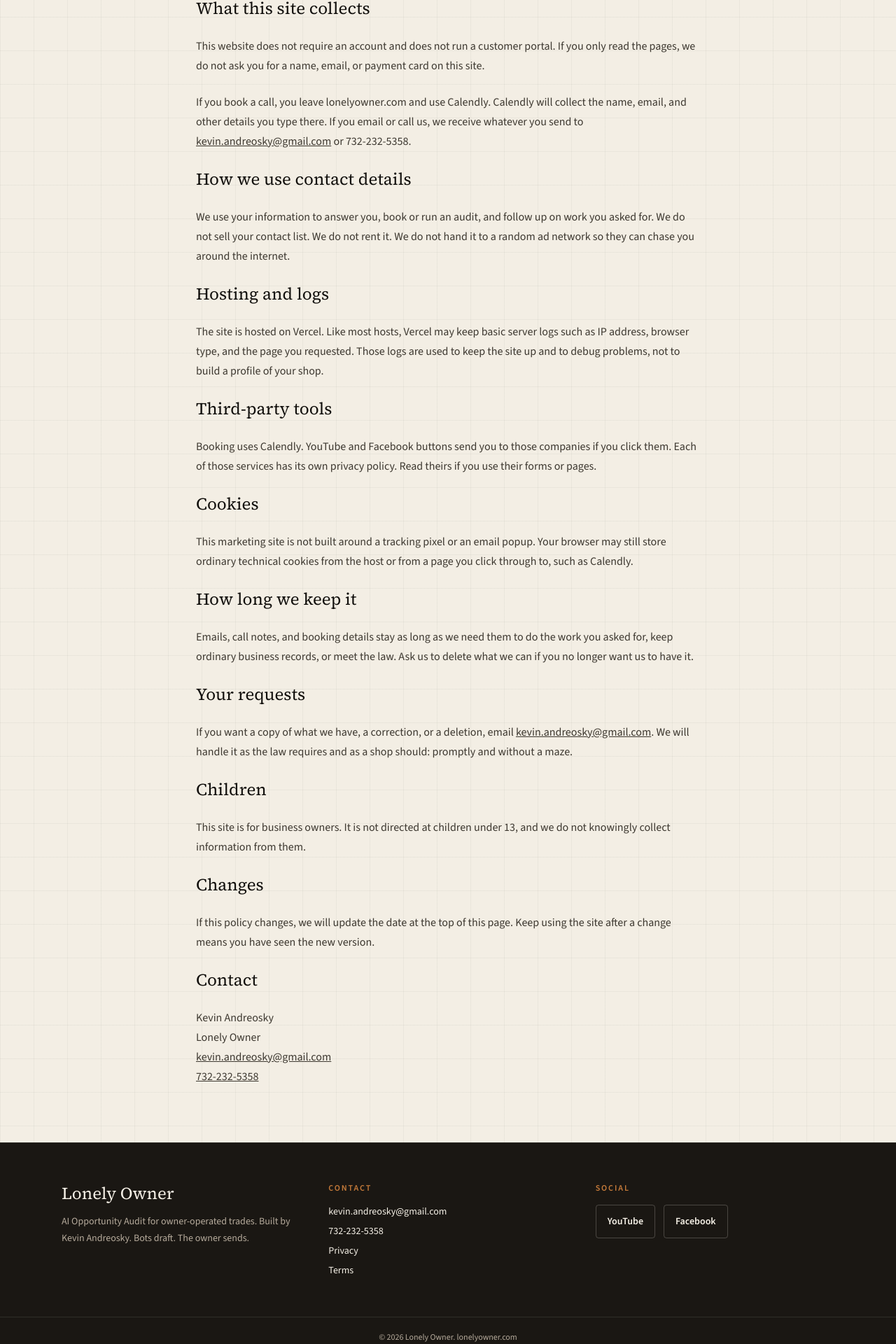
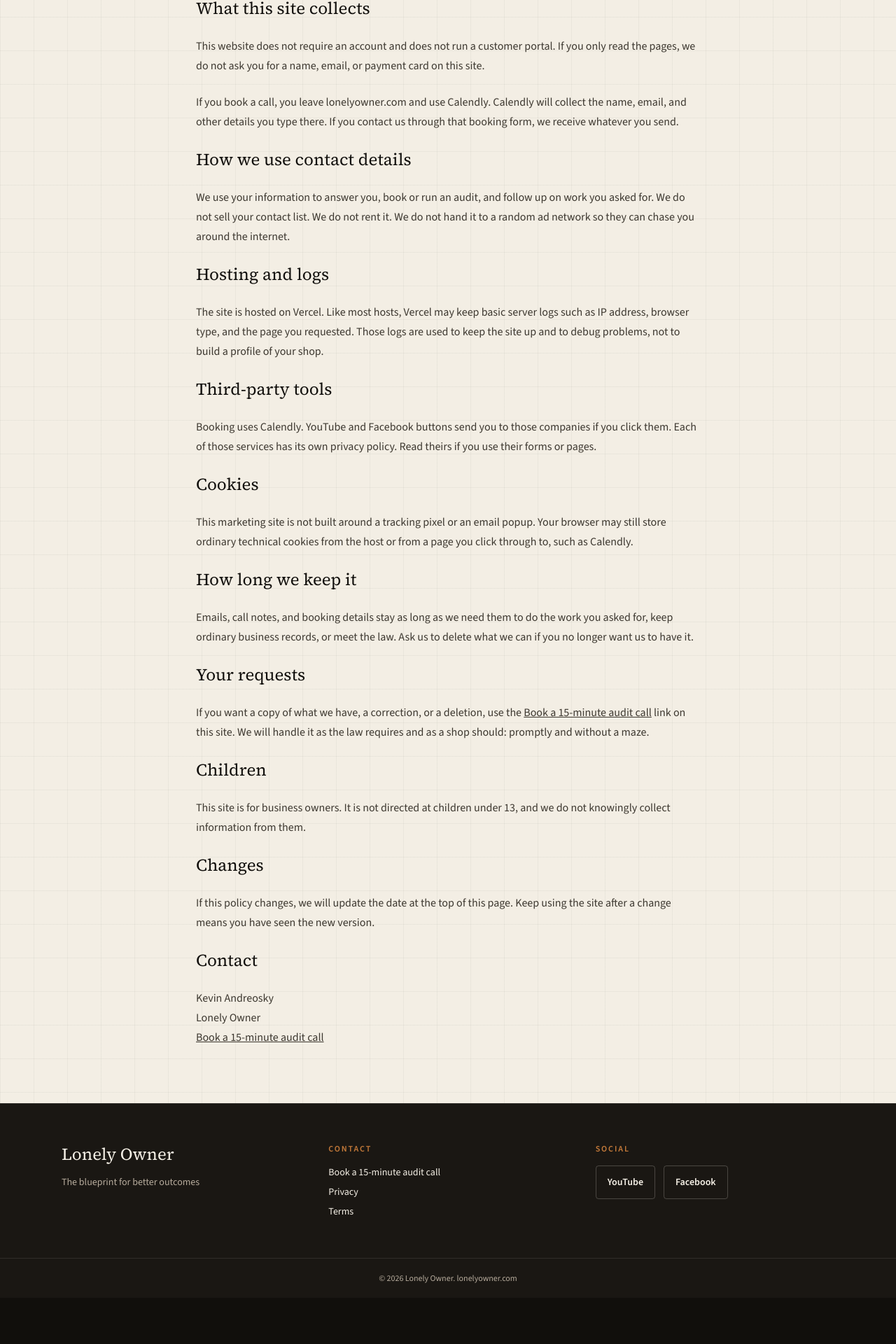
Before and after one commit to DiscoPR/lonelyowner_website, a Next.js app: page /privacy in a window 1280 px wide. Shown: the part 377-2297 px from the top of the page at 70% size. After the commit the page ends 2231 px from the top, so only its background shows below. Built offline with nearby package versions, Linux system fonts and the light colour scheme.

Commit message:
Remove public phone and email; set hero tagline
Strip Kevin's personal Gmail and cell from marketing pages, links, and JSON-LD. Keep Contact as a booking CTA. Use "The blueprint for better outcomes" as the visible supporting line.

Co-authored-by: DiscoPR <DiscoPR@users.noreply.github.com>

```diff
--- a/src/app/opengraph-image.tsx
+++ b/src/app/opengraph-image.tsx
@@ -57,7 +57,7 @@ export default function OpenGraphImage() {
             The after-hours call is a job. Voicemail is how you lose it.
           </div>
           <div style={{ fontSize: 28, color: "#c67b3a" }}>
-            AI Opportunity Audit for owner-operated trades
+            The blueprint for better outcomes
           </div>
         </div>
       </div>
--- a/src/app/privacy/page.tsx
+++ b/src/app/privacy/page.tsx
@@ -10,7 +10,7 @@ export const metadata: Metadata = {
 
 export default function PrivacyPage() {
   return (
-    <LegalPage title="Privacy Policy" updated="September 6, 2026">
+    <LegalPage title="Privacy Policy" updated="September 10, 2026">
       <p>
         This policy covers {site.name} ({site.domain}), operated by{" "}
         {site.founder}. It is a marketing site for an AI Opportunity Audit and
@@ -25,11 +25,7 @@ export default function PrivacyPage() {
       <p>
         If you book a call, you leave {site.domain} and use Calendly. Calendly
         will collect the name, email, and other details you type there. If you
-        email or call us, we receive whatever you send to{" "}
-        <a className="underline" href={`mailto:${site.email}`}>
-          {site.email}
-        </a>{" "}
-        or {site.phoneDisplay}.
+        contact us through that booking form, we receive whatever you send.
       </p>
       <h2 className="font-serif text-2xl text-ink">How we use contact details</h2>
       <p>
@@ -65,12 +61,17 @@ export default function PrivacyPage() {
       </p>
       <h2 className="font-serif text-2xl text-ink">Your requests</h2>
       <p>
-        If you want a copy of what we have, a correction, or a deletion, email{" "}
-        <a className="underline" href={`mailto:${site.email}`}>
-          {site.email}
-        </a>
-        . We will handle it as the law requires and as a shop should: promptly
-        and without a maze.
+        If you want a copy of what we have, a correction, or a deletion, use the{" "}
+        <a
+          className="underline"
+          href={site.calendly}
+          target="_blank"
+          rel="noopener noreferrer"
+        >
+          {site.primaryCtaLabel}
+        </a>{" "}
+        link on this site. We will handle it as the law requires and as a shop
+        should: promptly and without a maze.
       </p>
       <h2 className="font-serif text-2xl text-ink">Children</h2>
       <p>
@@ -89,12 +90,13 @@ export default function PrivacyPage() {
         <br />
         {site.name}
         <br />
-        <a className="underline" href={`mailto:${site.email}`}>
-          {site.email}
-        </a>
-        <br />
-        <a className="underline" href={site.phoneHref}>
-          {site.phoneDisplay}
+        <a
+          className="underline"
+          href={site.calendly}
+          target="_blank"
+          rel="noopener noreferrer"
+        >
+          {site.primaryCtaLabel}
         </a>
       </p>
     </LegalPage>
--- a/src/app/terms/page.tsx
+++ b/src/app/terms/page.tsx
@@ -10,7 +10,7 @@ export const metadata: Metadata = {
 
 export default function TermsPage() {
   return (
-    <LegalPage title="Terms of Use" updated="September 6, 2026">
+    <LegalPage title="Terms of Use" updated="September 10, 2026">
       <p>
         These terms cover the public website at {site.domain} and the way you
         book time with {site.name}. If you hire us for an audit or
@@ -75,11 +75,16 @@ export default function TermsPage() {
       </p>
       <h2 className="font-serif text-2xl text-ink">Contact</h2>
       <p>
-        Questions about these terms go to{" "}
-        <a className="underline" href={`mailto:${site.email}`}>
-          {site.email}
+        Questions about these terms go through the{" "}
+        <a
+          className="underline"
+          href={site.calendly}
+          target="_blank"
+          rel="noopener noreferrer"
+        >
+          {site.primaryCtaLabel}
         </a>{" "}
-        or {site.phoneDisplay}.
+        link on this site.
       </p>
     </LegalPage>
   );
--- a/src/components/Footer.tsx
+++ b/src/components/Footer.tsx
@@ -8,8 +8,7 @@ export function Footer() {
         <div>
           <p className="font-serif text-2xl text-cream">{site.name}</p>
           <p className="mt-3 max-w-sm text-sm leading-6 text-muted">
-            AI Opportunity Audit for owner-operated trades. Built by{" "}
-            {site.founder}. Bots draft. The owner sends.
+            {site.tagline}
           </p>
         </div>
 
@@ -19,13 +18,13 @@ export function Footer() {
           </p>
           <ul className="mt-4 space-y-2 text-sm">
             <li>
-              <a className="hover:text-copper-hot" href={`mailto:${site.email}`}>
-                {site.email}
-              </a>
-            </li>
-            <li>
-              <a className="hover:text-copper-hot" href={site.phoneHref}>
-                {site.phoneDisplay}
+              <a
+                className="hover:text-copper-hot"
+                href={site.calendly}
+                target="_blank"
+                rel="noopener noreferrer"
+              >
+                {site.primaryCtaLabel}
               </a>
             </li>
             <li>
--- a/src/components/Header.tsx
+++ b/src/components/Header.tsx
@@ -56,12 +56,6 @@ export function Header() {
         </nav>
 
         <div className="hidden items-center gap-3 lg:flex">
-          <a
-            href={site.phoneHref}
-            className="nav-link text-sm font-semibold text-cream/80 hover:text-cream"
-          >
-            {site.phoneDisplay}
-          </a>
           <CtaLink className="!min-h-10 !px-4 !text-sm">
             {site.primaryCtaLabel}
           </CtaLink>
@@ -112,13 +106,6 @@ export function Header() {
               {link.label}
             </Link>
           ))}
-          <a
-            href={site.phoneHref}
-            className="rounded-sm px-2 py-3 text-lg text-cream hover:bg-cream/5"
-            onClick={() => setOpen(false)}
-          >
-            Call {site.phoneDisplay}
-          </a>
           <CtaLink className="mt-2 w-full" href={site.calendly}>
             {site.primaryCtaLabel}
           </CtaLink>
--- a/src/components/MobileStickyBar.tsx
+++ b/src/components/MobileStickyBar.tsx
@@ -3,17 +3,14 @@ import { site } from "@/lib/site";
 export function MobileStickyBar() {
   return (
     <div className="mobile-sticky fixed inset-x-0 bottom-0 z-40 border-t border-cream/10 bg-ink/95 p-3 backdrop-blur-md lg:hidden [[data-nav-open=true]_&]:hidden">
-      <div className="mx-auto grid max-w-lg grid-cols-2 gap-3">
-        <a href={site.phoneHref} className="cta-secondary w-full">
-          Call
-        </a>
+      <div className="mx-auto max-w-lg">
         <a
           href={site.calendly}
           target="_blank"
           rel="noopener noreferrer"
           className="cta-primary w-full"
         >
-          Book
+          {site.primaryCtaLabel}
         </a>
       </div>
     </div>
--- a/src/components/home/Hero.tsx
+++ b/src/components/home/Hero.tsx
@@ -6,8 +6,8 @@ export function Hero() {
     <section className="shop-grid relative overflow-hidden border-b border-cream/10">
       <div className="pointer-events-none absolute inset-y-0 right-0 w-1/2 bg-[radial-gradient(circle_at_80%_20%,rgba(198,123,58,0.18),transparent_45%)]" />
       <div className="relative mx-auto max-w-6xl px-4 py-16 sm:px-6 sm:py-24 lg:py-28">
-        <p className="text-xs font-semibold tracking-[0.18em] text-copper uppercase">
-          AI Opportunity Audit for owner-operated trades
+        <p className="text-sm font-medium tracking-wide text-copper">
+          {site.tagline}
         </p>
         <h1 className="mt-5 max-w-4xl font-serif text-4xl leading-[1.08] tracking-tight text-cream sm:text-6xl">
           The after-hours call is a job. Voicemail is how you lose it.
@@ -27,11 +27,6 @@ export function Hero() {
           <ul className="flex max-w-xl flex-col gap-2 text-sm text-cream/70 sm:flex-row sm:flex-wrap sm:gap-x-6">
             <li>15 minutes to see if it is a fit</li>
             <li>$50M+ closed by Kevin</li>
-            <li>
-              <a className="underline decoration-copper/70 underline-offset-4 hover:text-cream" href={site.phoneHref}>
-                {site.phoneDisplay}
-              </a>
-            </li>
           </ul>
         </div>
       </div>
--- a/src/lib/site.ts
+++ b/src/lib/site.ts
@@ -3,9 +3,7 @@ export const site = {
   domain: "lonelyowner.com",
   url: "https://lonelyowner.com",
   founder: "Kevin Andreosky",
-  email: "kevin.andreosky@gmail.com",
-  phoneDisplay: "732-232-5358",
-  phoneHref: "tel:+17322325358",
+  tagline: "The blueprint for better outcomes",
   calendly: "https://calendly.com/trainedbykevin/letsmeet",
   primaryCtaLabel: "Book a 15-minute audit call",
   social: {
@@ -228,8 +226,6 @@ export function organizationJsonLd() {
     "@type": "ProfessionalService",
     name: site.name,
     url: site.url,
-    email: site.email,
-    telephone: "+1-732-232-5358",
     founder: {
       "@type": "Person",
       name: site.founder,
```
Also changed, not shown: 1 other file (tests, documents, lock files or other folders).
